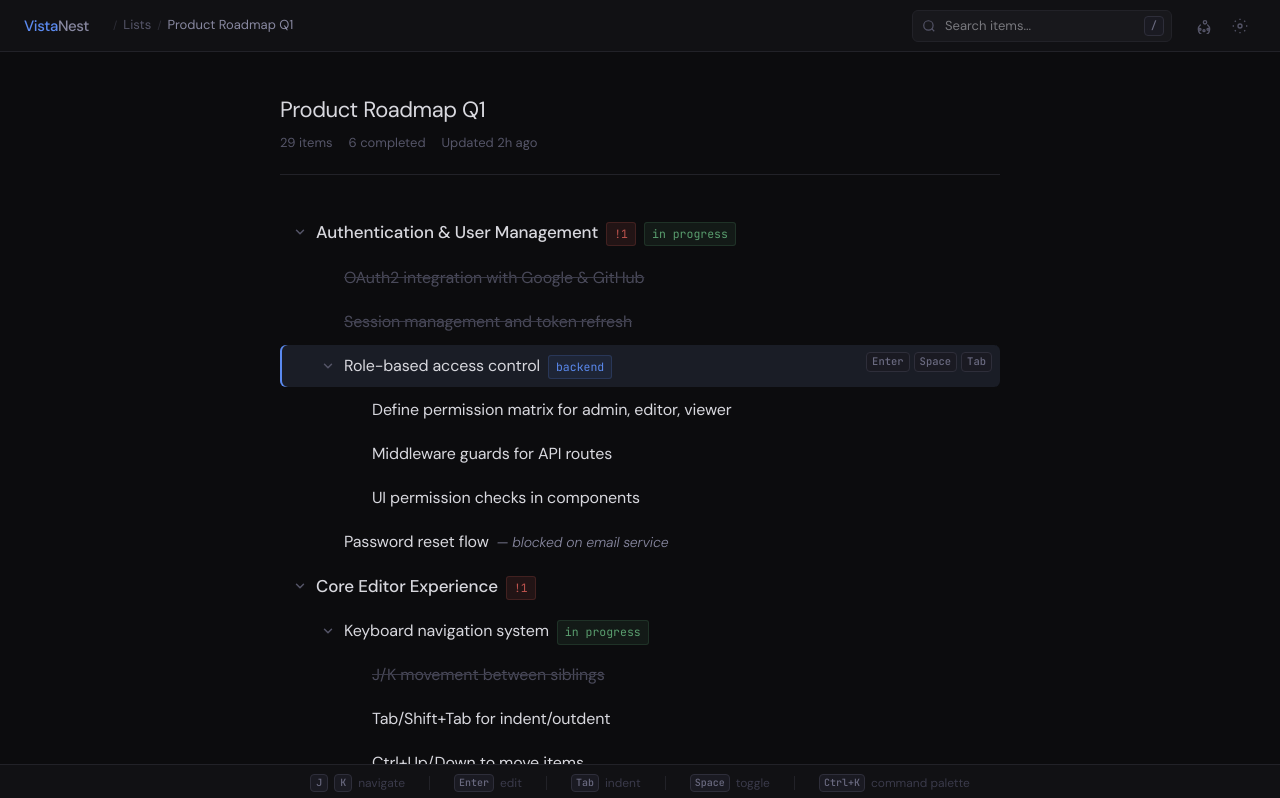
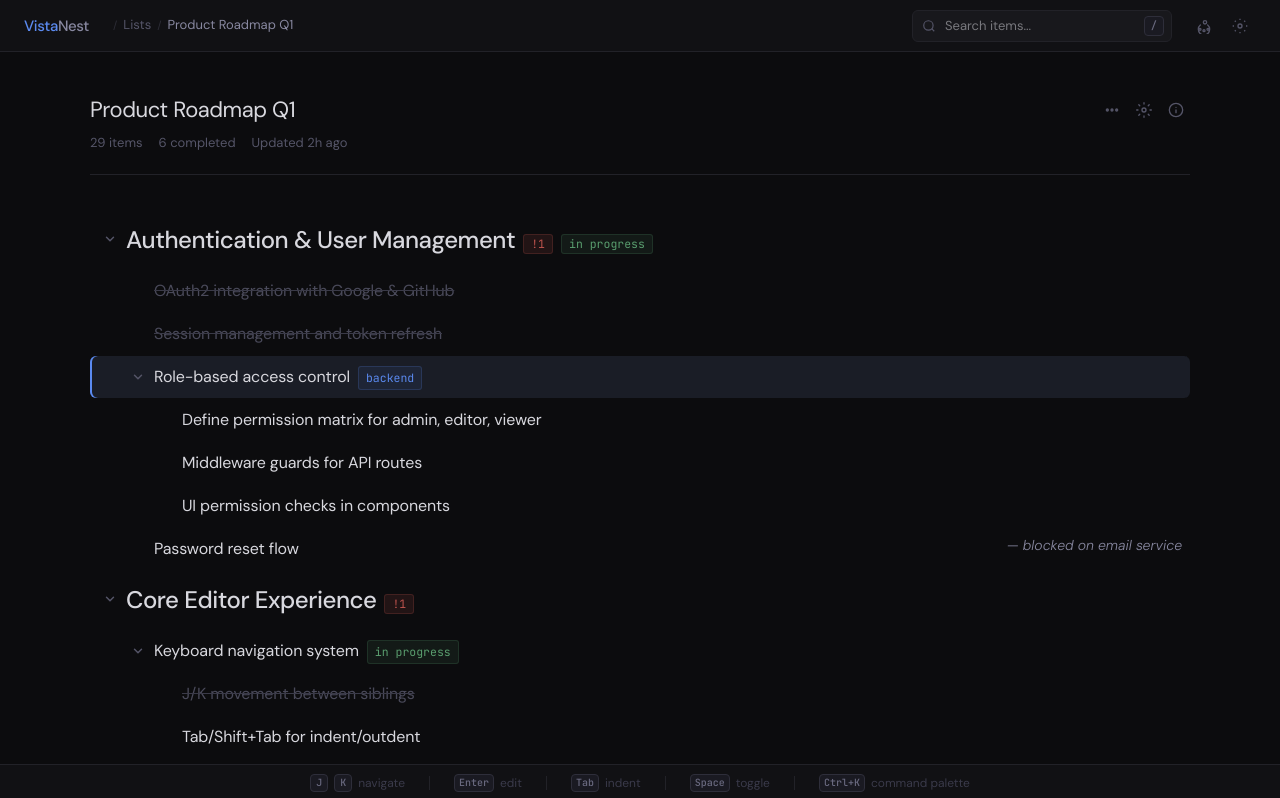
Before and after one commit to jigargosar/vistanest, a React (Vite) app: page / in a window 1280 px wide. Shown: the top 798 px of the page. Built offline with nearby package versions, Linux system fonts and the light colour scheme.

Commit message:
Match Checkvist layout — wider content, larger top-level items
Content width 720px → 1100px, top-level items 20px → 24px to
match Checkvist's h2 sizing, added title action icons, row
gaps between items.

```diff
--- a/src/components/OutlineItem.tsx
+++ b/src/components/OutlineItem.tsx
@@ -27,6 +27,8 @@ export const OutlineItem = memo(function OutlineItem({
     setFocused(item.id)
   }, [setFocused, item.id])
 
+  const isTopLevel = depth === 0
+
   const rowClasses = [
     'outline-item-row',
     'flex items-start gap-1 rounded-md cursor-default transition-colors relative',
@@ -42,15 +44,16 @@ export const OutlineItem = memo(function OutlineItem({
       style={{
         paddingLeft: depth * 28 + 8,
         paddingRight: 8,
-        paddingTop: 7,
-        paddingBottom: 7,
+        paddingTop: isTopLevel ? 12 : 7,
+        paddingBottom: isTopLevel ? 12 : 7,
       }}
     >
       {/* Chevron toggle */}
       <button
         onClick={hasChildren ? handleToggle : undefined}
-        className="chevron-toggle w-6 h-7 flex items-center justify-center shrink-0 border-none rounded p-0 transition-colors"
+        className="chevron-toggle w-6 flex items-center justify-center shrink-0 border-none rounded p-0 transition-colors"
         style={{
+          height: isTopLevel ? 32 : 28,
           cursor: hasChildren ? 'pointer' : 'default',
           visibility: hasChildren ? 'visible' : 'hidden',
         }}
@@ -73,11 +76,11 @@ export const OutlineItem = memo(function OutlineItem({
       <span
         className="flex-1 flex items-baseline flex-wrap gap-2"
         style={{
-          fontSize: depth === 0 ? 17 : 16,
-          fontWeight: depth === 0 ? 500 : 400,
-          lineHeight: 1.75,
-          letterSpacing: '-0.008em',
-          minHeight: 28,
+          fontSize: isTopLevel ? 24 : 16,
+          fontWeight: isTopLevel ? 500 : 400,
+          lineHeight: isTopLevel ? 1.4 : 1.75,
+          letterSpacing: isTopLevel ? '-0.02em' : '-0.008em',
+          minHeight: isTopLevel ? 34 : 28,
           color: item.done ? 'var(--done-text)' : 'var(--text-primary)',
           textDecoration: item.done ? 'line-through' : undefined,
           textDecorationColor: item.done ? 'var(--done-line)' : undefined,
@@ -85,24 +88,14 @@ export const OutlineItem = memo(function OutlineItem({
       >
         {item.text}
 
-        {item.note && (
-          <span
-            className="text-sm font-light italic"
-            style={{ color: 'var(--text-secondary)' }}
-          >
-            &mdash; {item.note}
-          </span>
-        )}
-
+        {/* Kbd badges inline with text */}
         {item.tags?.map((tag) => (
           <InlineTag key={tag.label} label={tag.label} type={tag.type} />
         ))}
-      </span>
 
-      {/* Child count for collapsed parents */}
+        {/* Collapsed child count inline */}
         {item.collapsed && hasChildren && (
           <span
-          className="shrink-0 pt-0.5"
             style={{
               fontSize: 11,
               fontFamily: 'var(--font-mono)',
@@ -112,13 +105,15 @@ export const OutlineItem = memo(function OutlineItem({
             {childCount} items
           </span>
         )}
+      </span>
 
-      {/* Shortcut hints on focused row */}
-      {isFocused && (
-        <span className="flex gap-1 items-center shrink-0 ml-auto pl-3">
-          <kbd>Enter</kbd>
-          <kbd>Space</kbd>
-          <kbd>Tab</kbd>
+      {/* Note — below text, not inline */}
+      {item.note && (
+        <span
+          className="text-sm font-light italic"
+          style={{ color: 'var(--text-secondary)' }}
+        >
+          &mdash; {item.note}
         </span>
       )}
     </div>
--- a/src/components/OutlineTree.tsx
+++ b/src/components/OutlineTree.tsx
@@ -1,3 +1,4 @@
+import type { ReactNode } from 'react'
 import { useMemo } from 'react'
 import { useOutlineStore, selectVisibleItems } from '../store/outline-store'
 import { OutlineItem } from './OutlineItem'
@@ -21,6 +22,7 @@ export function OutlineTree() {
           className="mb-9 pb-5"
           style={{ borderBottom: '1px solid var(--border-subtle)' }}
         >
+          <div className="flex items-start justify-between">
             <h1
               className="text-[22px] font-normal mb-1.5"
               style={{
@@ -30,6 +32,22 @@ export function OutlineTree() {
             >
               Product Roadmap Q1
             </h1>
+            <div className="flex items-center gap-1 shrink-0 mt-1">
+              <TitleAction title="More options">
+                <circle cx="5" cy="12" r="1.5" fill="currentColor" />
+                <circle cx="12" cy="12" r="1.5" fill="currentColor" />
+                <circle cx="19" cy="12" r="1.5" fill="currentColor" />
+              </TitleAction>
+              <TitleAction title="Settings">
+                <circle cx="12" cy="12" r="3" />
+                <path d="M12 1v2M12 21v2M4.22 4.22l1.42 1.42M18.36 18.36l1.42 1.42M1 12h2M21 12h2M4.22 19.78l1.42-1.42M18.36 5.64l1.42-1.42" />
+              </TitleAction>
+              <TitleAction title="Info">
+                <circle cx="12" cy="12" r="10" />
+                <path d="M12 16v-4M12 8h.01" />
+              </TitleAction>
+            </div>
+          </div>
           <div
             className="flex items-center gap-4 text-[13px]"
             style={{ color: 'var(--text-tertiary)' }}
@@ -41,7 +59,7 @@ export function OutlineTree() {
         </div>
 
         {/* Outline items */}
-        <div className="flex flex-col gap-0.5">
+        <div className="flex flex-col gap-px">
           {visibleItems.map((visItem, index) => (
             <div
               key={visItem.item.id}
@@ -61,3 +79,16 @@ export function OutlineTree() {
     </main>
   )
 }
+
+function TitleAction({ title, children }: { title: string; children: ReactNode }) {
+  return (
+    <button
+      title={title}
+      className="topbar-btn w-7 h-7 flex items-center justify-center rounded-md border-none cursor-pointer transition-colors"
+    >
+      <svg className="w-4 h-4" viewBox="0 0 24 24" fill="none" stroke="currentColor" strokeWidth="2" strokeLinecap="round" strokeLinejoin="round">
+        {children}
+      </svg>
+    </button>
+  )
+}
--- a/src/global.css
+++ b/src/global.css
@@ -5,7 +5,7 @@
 :root {
   --font-body: 'DM Sans', system-ui, sans-serif;
   --font-mono: 'JetBrains Mono', monospace;
-  --content-width: 720px;
+  --content-width: 1100px;
   --topbar-h: 52px;
 }
 
```
Lines whose indentation alone changed are shown as unchanged.
